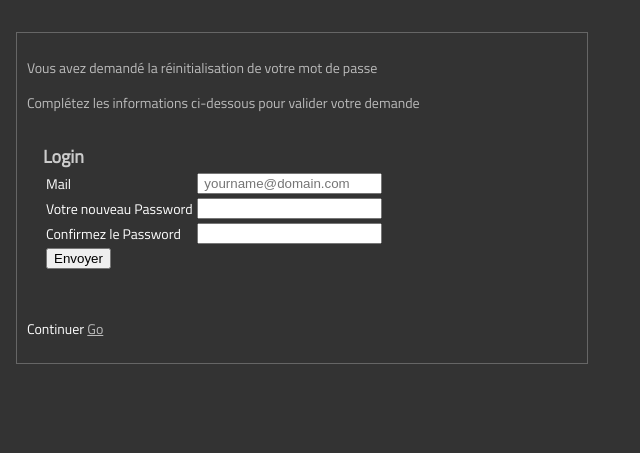
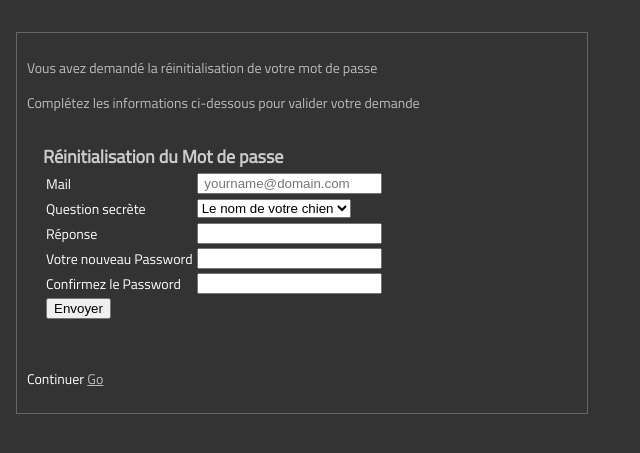
Before and after one commit to tpasqual01/camagru-1, a PHP site: page /camagru/pwd_reinit_chk.php?key=1 in a window 1280 px wide. Shown: the part 153-606 px from the top of the page, without its empty margins (0-640 px from the left). Run offline with PHP 8.4, Linux system fonts and the light colour scheme; the visitor is signed in with stand-in values (Sample User, id 1); data that the repository does not hold is empty.

Commit message:
Add files via upload

```diff
--- a/CForm.class.php
+++ b/CForm.class.php
@@ -50,7 +50,7 @@ Class CForm{
         return('<LABEL for="'.$labelFor.'">'. $labelTitre."</LABEL>");
     }
 
-    public  function InputText($Titre, $id, $post)
+    public  function InputText($Titre, $id, $post)// , $required a ajouter
     {
         //$value = $_POST[$id];
         return('<INPUT type="text" name="'. $id.'" id="'. $id.'" value="'.$post.'">');
--- a/pwd_reinit_chk.php
+++ b/pwd_reinit_chk.php
@@ -25,20 +25,30 @@ else
 
 
 if ( $aff_formulaire == 'yes' or 1 == 1)
-{
-$TabForm = array();
-$login = new CForm;
-$TabForm[] = $login->Form('pwd_reinit_chk.php', 'Form', 'POST');
-$TabForm[] = $login->InputLabel("Mail", "Votre Mail", "Mail");
-$TabForm[] = $login->InputMail("Votre Mail", "email", $_POST['email']);
-$TabForm[] = $login->InputLabel("Votre nouveau Password", "LabelPassword", "LabelPassword"); // InputLabel($labelTitre, $id, $labelFor)
-$TabForm[] = $login->InputPassword("Password", "Password", ''); // InputPassword($Titre, $id)
-$TabForm[] = $login->InputLabel("Confirmez le Password", "LabelPasswordbis", "LabelPasswordbis");
-$TabForm[] = $login->InputPassword("Passwordbis", "Passwordbis", '');
-$TabForm[] = $login->Submit("Envoyer", "Envoyer");
+	{
+		$CForm = new CForm;
 
-$CPrint->Form('Login', $TabForm);
-//$CPrint->content( 'Mot de passe oublié  : <a href="pwd_reinit.php" target="_self">Réinitialisation</a>', 'lien');
+		$TabForm = array();
+		$login = new CForm;
+		$TabForm[] = $CForm->Form('pwd_reinit_chk.php', 'Form', 'POST');
+		$TabForm[] = $CForm->InputLabel("Mail", "Votre Mail", "Mail");
+		$TabForm[] = $CForm->InputMail("Votre Mail", "email", $_POST['email']);
+// aller recuperer la question secrete de ce user et l'afficher
+		$Tabquestion[] = "Le nom de votre chien";
+
+		$TabForm[] = $CForm->InputLabel("Question secrète", "LabelQuestion", "Notused");
+		$TabForm[] = $CForm->InputSelect("Question secrète ", "Question", $Tabquestion, '0');
+		$TabForm[] = $CForm->InputLabel("Réponse", "LabelReponse", "Notused");
+		$TabForm[] = $CForm->InputText("Reponse", "Reponse", $_POST['Reponse']);
+
+		$TabForm[] = $CForm->InputLabel("Votre nouveau Password", "LabelPassword", "LabelPassword"); // InputLabel($labelTitre, $id, $labelFor)
+		$TabForm[] = $CForm->InputPassword("Password", "Password", ''); // InputPassword($Titre, $id)
+		$TabForm[] = $CForm->InputLabel("Confirmez le Password", "LabelPasswordbis", "LabelPasswordbis");
+		$TabForm[] = $CForm->InputPassword("Passwordbis", "Passwordbis", '');
+		$TabForm[] = $CForm->Submit("Envoyer", "Envoyer");
+
+		$CPrint->Form('Réinitialisation du Mot de passe', $TabForm);
+		//$CPrint->content( 'Mot de passe oublié  : <a href="pwd_reinit.php" target="_self">Réinitialisation</a>', 'lien');
 }
 
 
```
